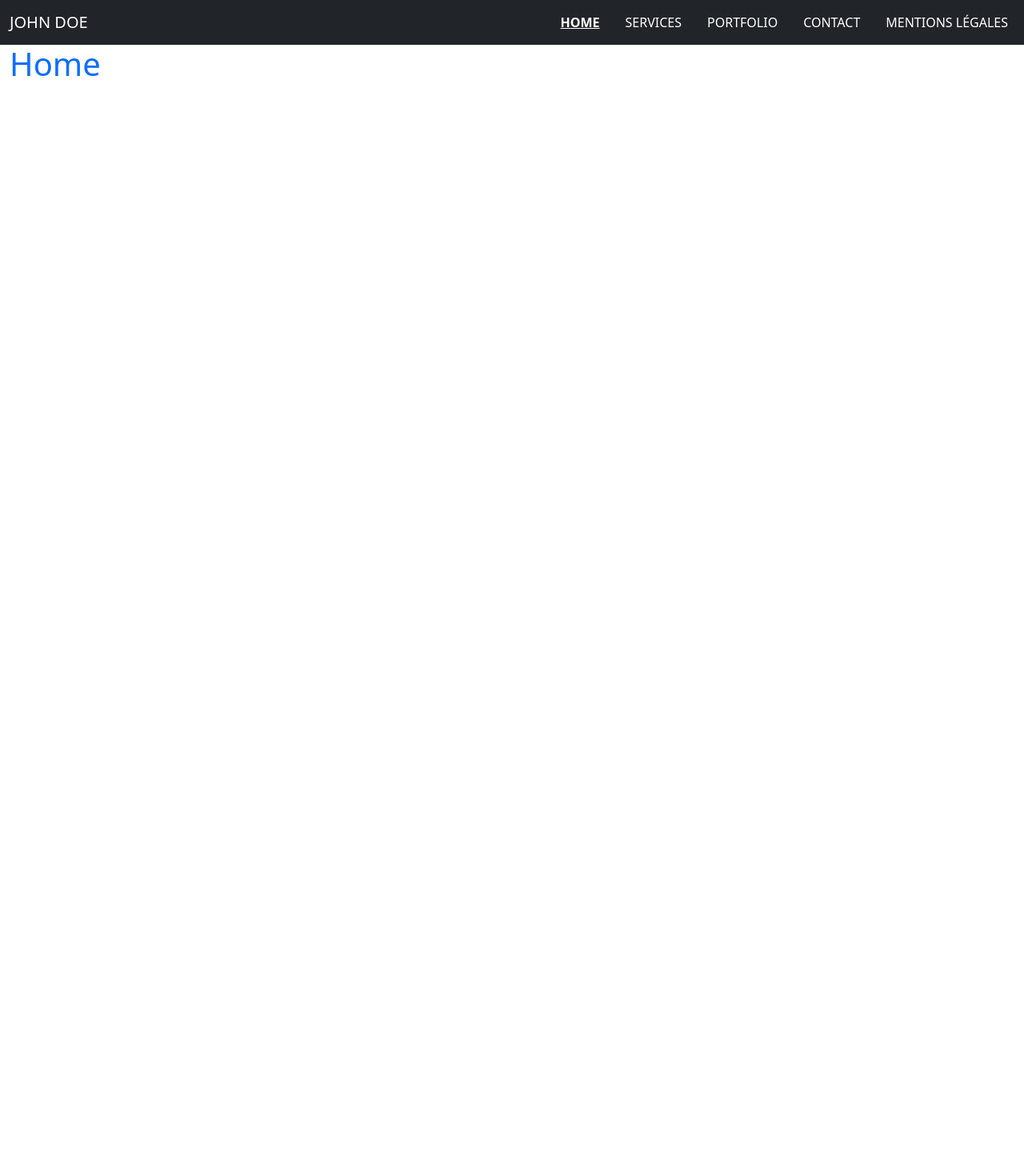
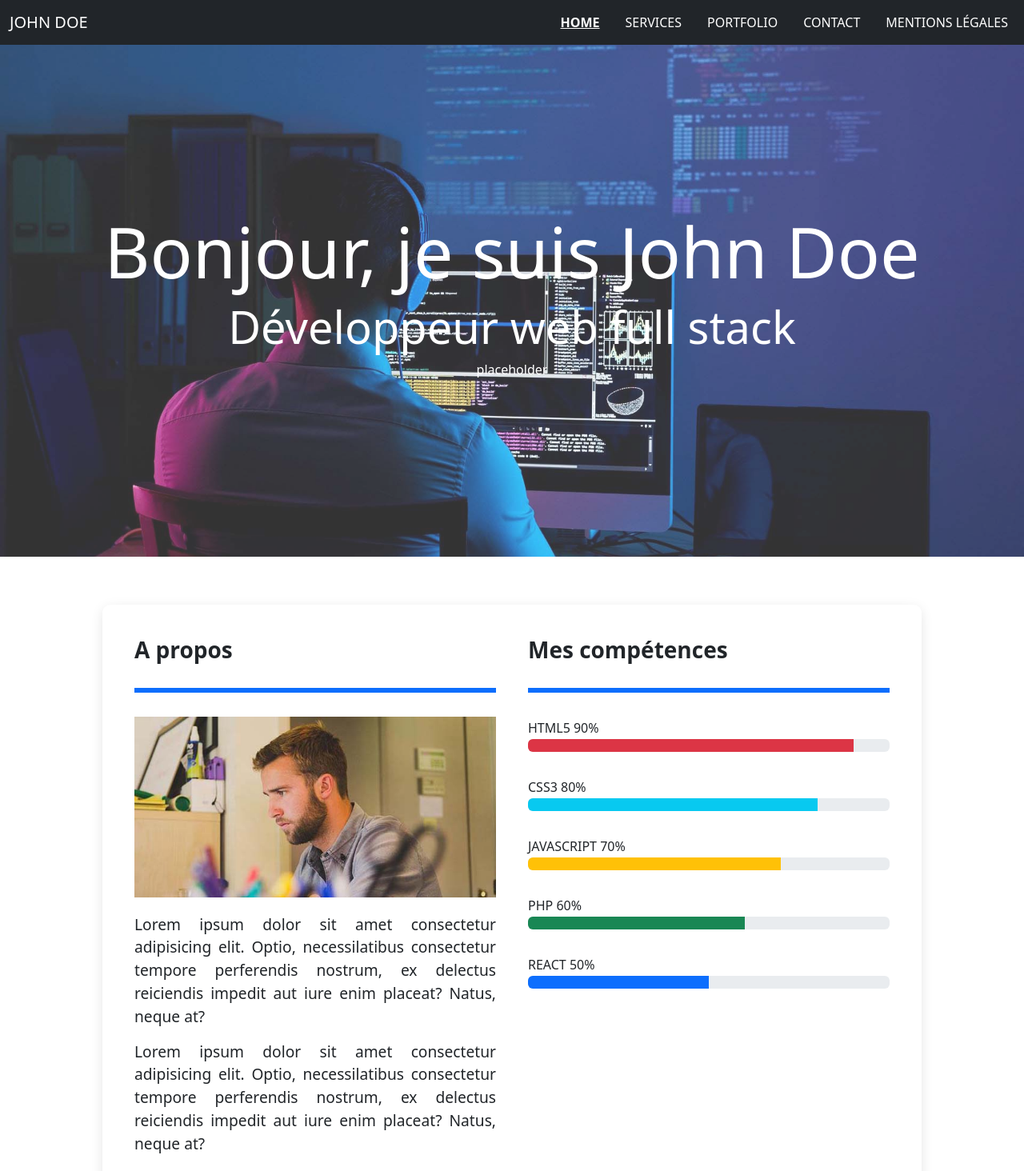
Before and after one commit to JTKaeanon/Devoir-Portfolio-CEF, a React (Create React App) app: page / in a window 1280 px wide. Shown: the top 1464 px of the page at 80% size. Before the commit the page ends 800 px from the top, so only its background shows below. Built offline with nearby package versions, Linux system fonts and the light colour scheme.

Commit message:
Hero / a propos / skills

```diff
--- /dev/null
+++ b/src/assets/Home.css
@@ -0,0 +1,116 @@
+.hero-home {
+  background-image: url('images/hero-bg.jpg');
+  width: 100%;
+  aspect-ratio: 2;
+  background-size: cover;
+  background-repeat: no-repeat;
+  background-position:center;
+  opacity: 0.8;
+  display: flex;  /* text position and color*/
+  flex-direction: column;
+  align-items: center;
+  justify-content: center;
+  color: white;
+}
+
+.hero-home h1{
+  font-size: 5.5rem;
+}
+
+.hero-home h2{
+  font-size: 3.5rem;
+}
+
+
+.about-skills {
+  display: grid;
+  grid-template-columns: 1fr 1fr;
+  align-items: flex-start;
+  gap: 40px;
+  width: 80%;
+  margin: 60px auto;
+  padding: 40px;
+  background: white;
+  border-radius: 10px;
+  box-shadow: 0 4px 15px rgba(0, 0, 0, 0.1);
+}
+
+
+.about-skills h3{
+  font-weight: 700;
+}
+
+.about-skills h3::after {
+  content: "";
+  display: block;
+  width: 100%;
+  max-width: 800px;
+  height: 6px;
+  background-color: #0d6efd;
+  margin: 30px 0;
+}
+
+
+.about-image {
+  width: 100%;
+  max-width: 900px;
+  height: auto;
+  object-fit: cover;
+  margin-bottom: 20px;
+}
+
+.about p{
+  text-align: justify;
+  margin-bottom: 15px;
+  line-height: 1.5;
+  font-size: 1.2rem;
+}
+
+.about .skills{
+  flex: 1 1 50%;
+  box-sizing: border-box;
+}
+
+
+/* Tablet */
+@media (max-width: 1024px) {
+  .hero-home h1 {
+    font-size: 3rem;
+  }
+
+  .hero-home h2 {
+    font-size: 2rem;
+  }
+
+}
+
+
+
+
+/* Mobil*/
+@media (max-width: 767px) {
+  .hero-home {
+    padding: 40px 20px;
+  }
+
+  .hero-home h1 {
+    font-size: 2.5rem;
+  }
+
+  .hero-home h2 {
+    font-size: 1.5rem;
+  }
+
+  .about-skills {
+    grid-template-columns: 1fr;
+    gap: 20px;
+  }
+
+  .about, .skills {
+    flex: 1 1 100%;
+  }
+
+  .about img {
+    max-width: 100%;
+  }
+}
--- a/src/assets/Services.css
+++ b/src/assets/Services.css
@@ -1,4 +1,4 @@
-.hero {
+.hero-services {
   background-image: url('images/banner.jpg');
   background-size: cover;
   background-position: center;
--- /dev/null
+++ b/src/components/ProgressBar/ProgressBar.css
@@ -0,0 +1,24 @@
+.html-bar .progress-bar {
+    background-color: #dc3545;
+}
+
+.css-bar .progress-bar {
+    background-color: #08c9f0;
+}
+
+.js-bar .progress-bar {
+    background-color: #ffc107;
+}
+
+.php-bar .progress-bar {
+    background-color: #198754;
+}
+
+.react-bar .progress-bar {
+    background-color: #0d6efd;
+}
+
+.bar-container p{
+    margin-top: 2rem;
+    margin-bottom: 2px;
+}
--- /dev/null
+++ b/src/components/ProgressBar/ProgressBar.js
@@ -0,0 +1,22 @@
+import React from 'react';
+import ProgressBar from 'react-bootstrap/ProgressBar';
+import './ProgressBar.css'; // ton fichier CSS
+
+function Bar() {
+  return (
+    <div className="bar-container">
+      <p>HTML5 90%</p>
+      <ProgressBar now={90} className="html-bar" />
+      <p>CSS3 80%</p>
+      <ProgressBar now={80} className="css-bar" />
+      <p>JAVASCRIPT 70%</p>
+      <ProgressBar now={70} className="js-bar" />
+      <p>PHP 60%</p>
+      <ProgressBar now={60} className="php-bar" />
+      <p>REACT 50%</p>
+      <ProgressBar now={50} className="react-bar" />
+    </div>
+  );
+}
+
+export default Bar;
--- a/src/routes/Home/Home.js
+++ b/src/routes/Home/Home.js
@@ -1,10 +1,36 @@
 import React from 'react'
+import ProgressBar from '../../components/ProgressBar/ProgressBar'
+import '../../assets/Home.css';
+import aboutImage from '../../assets/images/john-doe-about.jpg';
 
 function Home() {
   return (
-    <div className='container-fluid'>
-      <h1 className="text-primary">Home</h1>
-    </div>
+    <>
+      <div className='hero-home'>
+        <h1>Bonjour, je suis John Doe</h1>
+        <h2>Développeur web full stack</h2>
+        <p>placeholder</p>
+      </div>
+      <section className='about-skills'>
+        <div className='about'>
+          <h3>A propos</h3>
+          <img src={aboutImage} alt='John Doe' className='about-image' />
+          <p>Lorem ipsum dolor sit amet consectetur adipisicing elit. Optio, necessilatibus consectetur tempore perferendis nostrum,
+            ex delectus reiciendis impedit aut iure enim placeat? Natus, neque at?
+          </p>
+          <p>Lorem ipsum dolor sit amet consectetur adipisicing elit. Optio, necessilatibus consectetur tempore perferendis nostrum,
+            ex delectus reiciendis impedit aut iure enim placeat? Natus, neque at?
+          </p>
+          <p>Lorem ipsum dolor sit amet consectetur adipisicing elit. Optio, necessilatibus consectetur tempore perferendis nostrum,
+            ex delectus reiciendis impedit aut iure enim placeat? Natus, neque at?
+          </p>
+        </div>
+        <div className='skills'>
+          <h3>Mes compétences</h3>
+          <ProgressBar />
+        </div>
+      </section>
+    </>
   )
 }
 
--- a/src/routes/Services/Services.js
+++ b/src/routes/Services/Services.js
@@ -5,7 +5,7 @@ import '../../assets/Services.css'
 function Services() {
   return (
     <>
-      <section className='hero'></section>
+      <section className='hero-services'></section>
       <div className='page-services'>
         <h1 className='services-titre'>Mon offre de services</h1>
         <ServicesCards />
```
